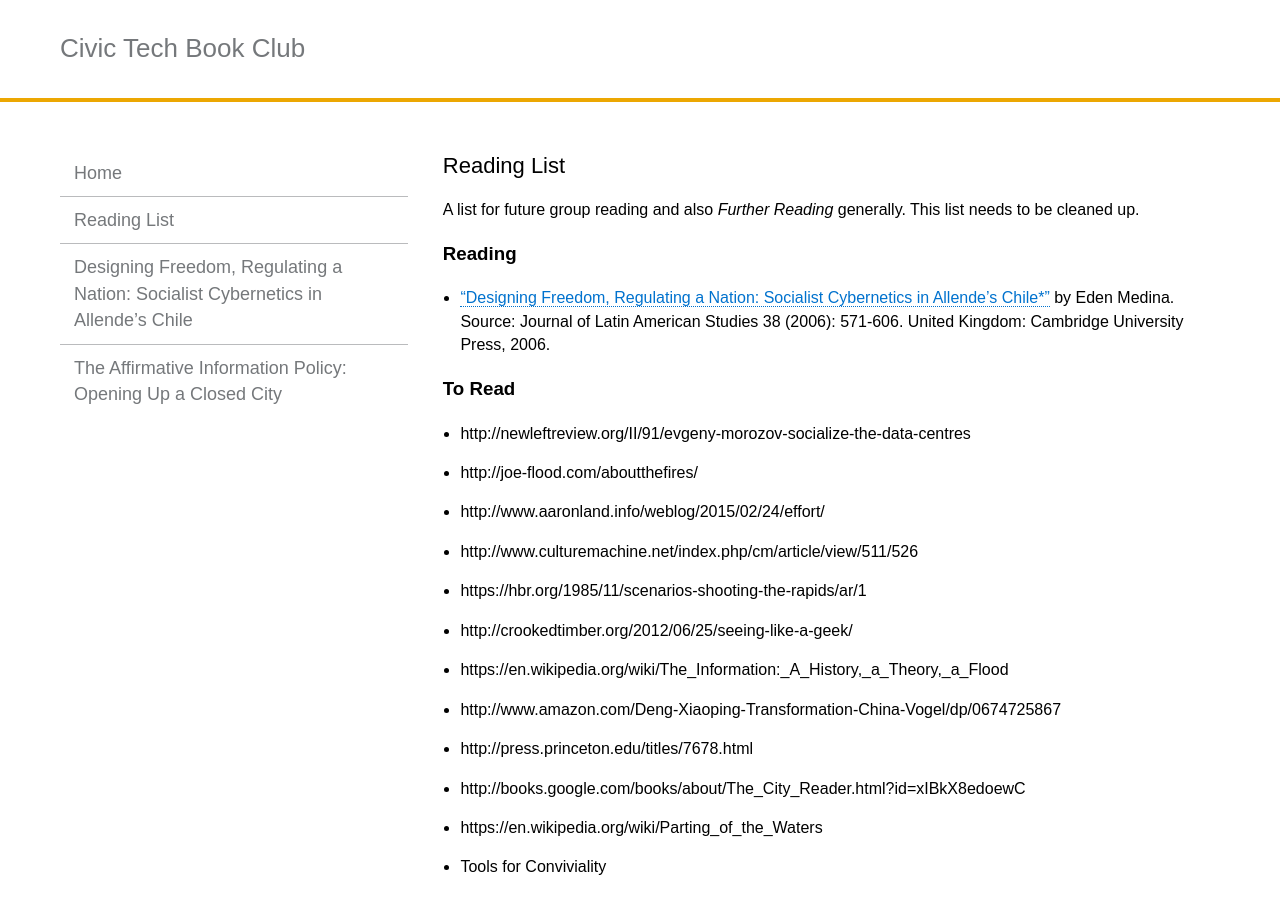
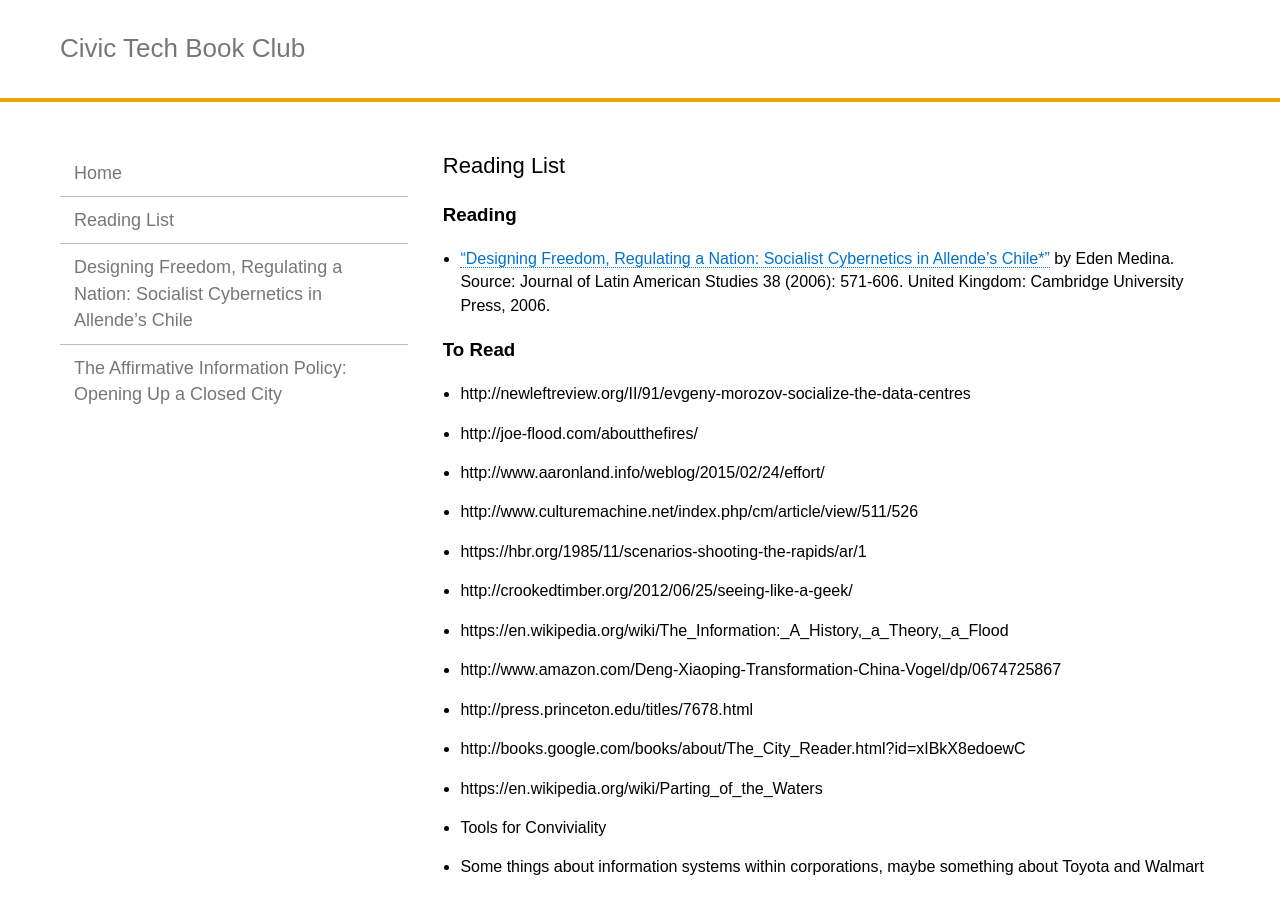
Before and after one commit to rebeccawilliams/bookclub, a Jekyll site: the page built from readinglist.md, in a window 1280 px wide and 900 px high. Built offline with Jekyll 4.4.1, drawn with Linux system fonts in a browser that asks for light colours.

Commit message:
Update readinglist.md

```diff
--- a/readinglist.md
+++ b/readinglist.md
@@ -2,8 +2,6 @@
 layout: page
 title:  "Reading List"
 ---
-
-A list for future group reading and also _Further Reading_ generally. This list needs to be cleaned up.
 
 ### Reading
 - ["Designing Freedom, Regulating a Nation: Socialist Cybernetics in Allende’s Chile*"](http://www.informatics.indiana.edu/edenm/EdenMedinaJLASAugust2006.pdf) by Eden Medina. Source: Journal of Latin American Studies 38 (2006): 571-606. United Kingdom: Cambridge University Press, 2006.
```
